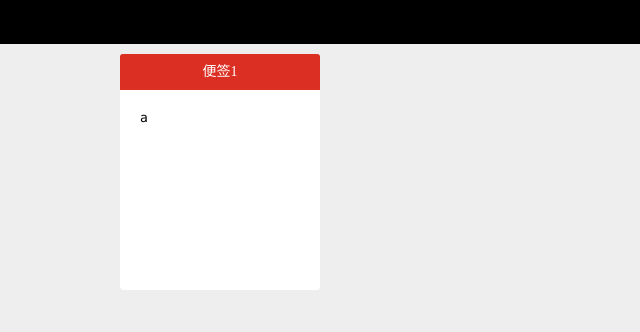
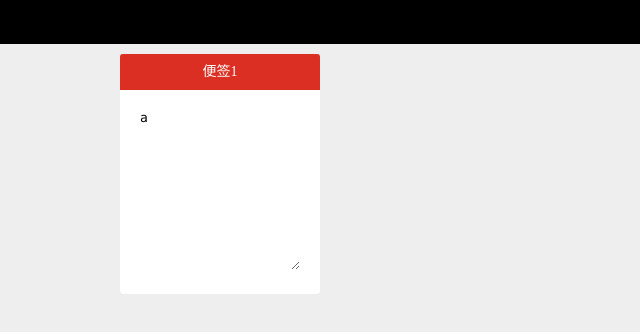
Before and after one commit to nate-river/note, a plain HTML site: page index.html in a window 1280 px wide. Shown: the full height of the page, 0-640 px from the left. Drawn offline with Linux system fonts and the light colour scheme.

Commit message:
Update index.css

```diff
--- a/index.css
+++ b/index.css
@@ -100,9 +100,8 @@ body {
 .note textarea {
   font-family: Consolas, Sana, sans-serif;
   border: none;
-  min-height: 100px;
+  min-height: 160px;
   font-size: 13px;
   width: 100%;
   outline: none;
-  resize: none;
 }
```
